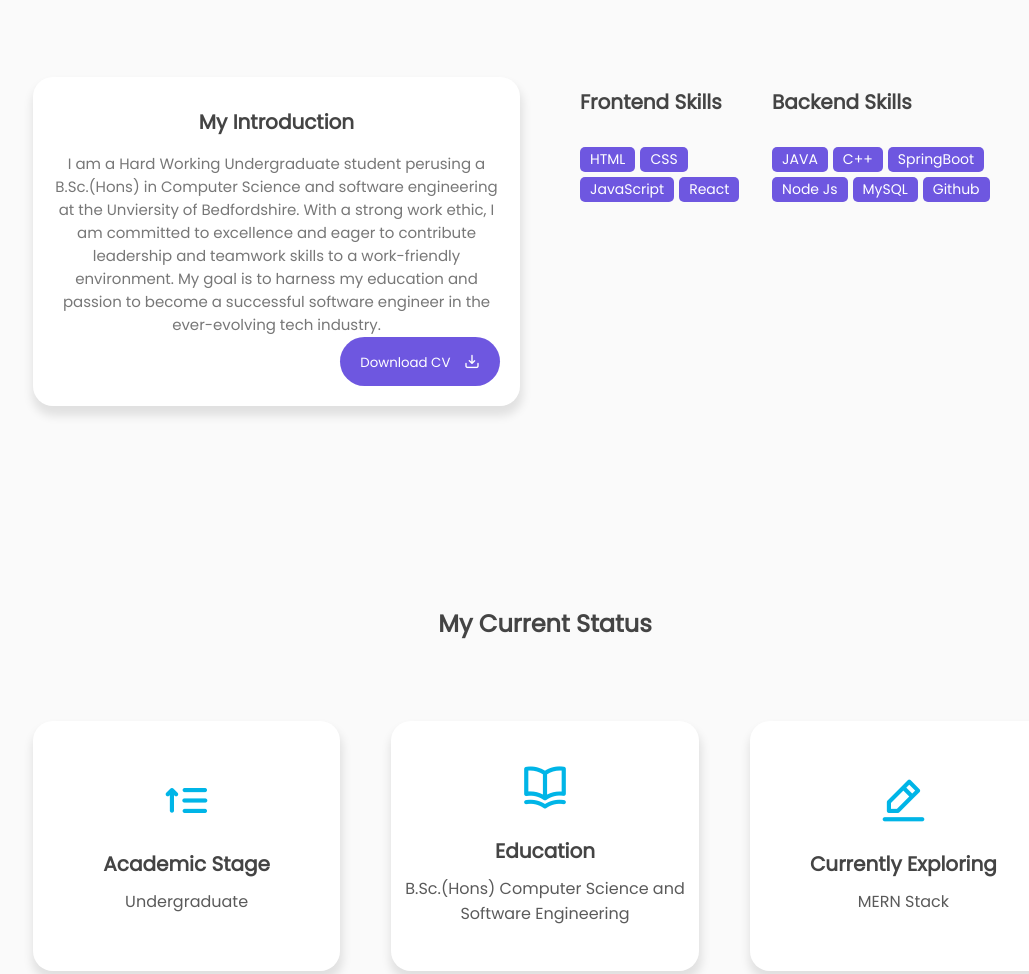
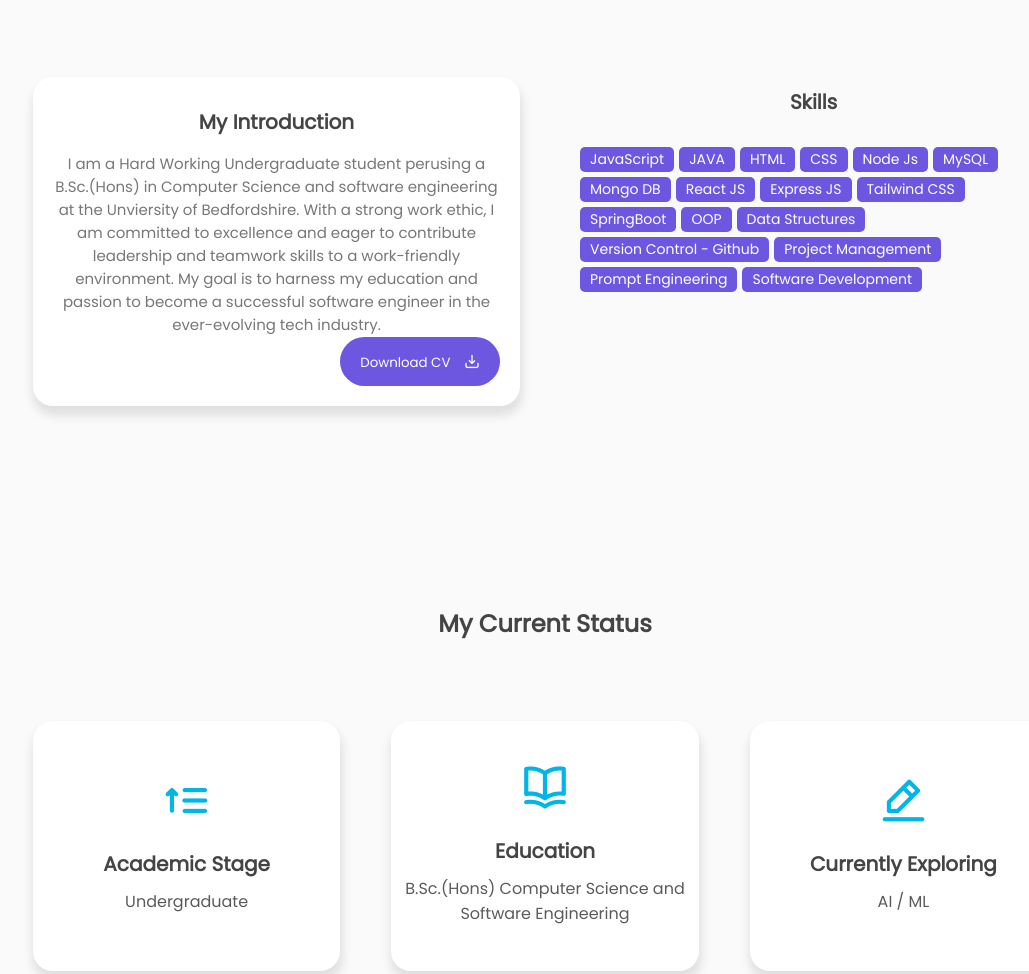
Before and after one commit to RavinduLaksahan/Ravindu-Rathnagala-Portfolio, a website: page index.html in a window 1280 px wide. Shown: the part 958-1932 px from the top of the page, without its empty margins (95-1124 px from the left). Drawn offline with nearby package versions, Linux system fonts and the light colour scheme.

Commit message:
2024-08 Update

```diff
--- a/assets/css/style.css
+++ b/assets/css/style.css
@@ -348,6 +348,7 @@ h3{
 
 }
 .skills-header{
+    text-align: center ;
     margin-bottom: 30px;
 }
 .skills-list{
--- a/index.html
+++ b/index.html
@@ -109,26 +109,26 @@
                         <div class="col">
                             <div class="skills-box">
                                 <div class="skills-header">
-                                    <h3>Frontend Skills</h3>
+                                    <h3>Skills</h3>
                                 </div>
                                 <div class="skills-list">
+                                    <span>JavaScript</span>
+                                    <span>JAVA</span>
                                     <span>HTML</span>
                                     <span>CSS</span>
-                                    <span>JavaScript</span>
-                                    <span>React</span>
-                                </div>
-                            </div>
-                            <div class="skills-box">
-                                <div class="skills-header">
-                                    <h3>Backend Skills</h3>
-                                </div>
-                                <div class="skills-list">
-                                    <span>JAVA</span>
-                                    <span>C++</span>
-                                    <span>SpringBoot</span>
                                     <span>Node Js</span>
                                     <span>MySQL</span>
-                                    <span>Github</span>
+                                    <span>Mongo DB</span>
+                                    <span>React JS</span>
+                                    <span>Express JS</span>
+                                    <span>Tailwind CSS</span>
+                                    <span>SpringBoot</span>
+                                    <span>OOP</span>
+                                    <span>Data Structures</span>
+                                    <span>Version Control - Github</span>
+                                    <span>Project Management</span>
+                                    <span>Prompt Engineering</span>
+                                    <span>Software Development</span>
                                 </div>
                             </div>
                         </div>
@@ -153,7 +153,7 @@
                         <div class="project-box">
                             <i class="uil uil-edit-alt"></i>
                             <h3>Currently Exploring </h3>
-                            <label>MERN Stack</label>
+                            <label>AI / ML</label>
                         </div>
                     </div>
                 </section>
@@ -163,6 +163,15 @@
                         <h1>Projects</h1>
                     </div>
                     <div class="project-list">
+                        <div class="project-work">
+                            <img src="assets/images/TomatoBash.png" >
+                            <div class="layer">
+                                <h2>Tomato Bash</h2>
+                                <p>A MERN stack Game Application developed using React Js, Node jS, Express JS, Mongo DB and Tailwind CSS.
+                                </p>
+                                <a href="https://github.com/RavinduLaksahan/TomatoBash"><i class="uil uil-external-link-alt"></i></a>
+                            </div>
+                        </div>
                         <div class="project-work">
                             <img src="assets/images/MedManage.png" >
                             <div class="layer">
@@ -193,20 +202,7 @@
                                 <a href="https://github.com/RavinduLaksahan/MovieHub.git"><i class="uil uil-external-link-alt"></i></a>
                             </div>
                         </div>
-                        <div class="project-work">
-                            <img src="assets/images/UEats.png" >
-                            <div class="layer">
-                                <h2>Ueats Restauarant</h2>
-                                <p>An encompassing Restaurant Management System seamlessly integrating Java and MySQL with OOP concepts.
-                                </p>
-                                <a href="https://github.com/RavinduLaksahan/UEats-Restaurant-.git"><i class="uil uil-external-link-alt"></i></a>
-                            </div>
-                        </div>
                     </div>
-                <div>
-
-                    <a href="#" class="project-btn"><i class="uil uil-link-alt"></i> Github</a>
-                </div>
                 </section>
 
                 <section class="section" id="contact">
```
Also changed, not shown: assets/images/UEats.png (deleted), 2 other files.
